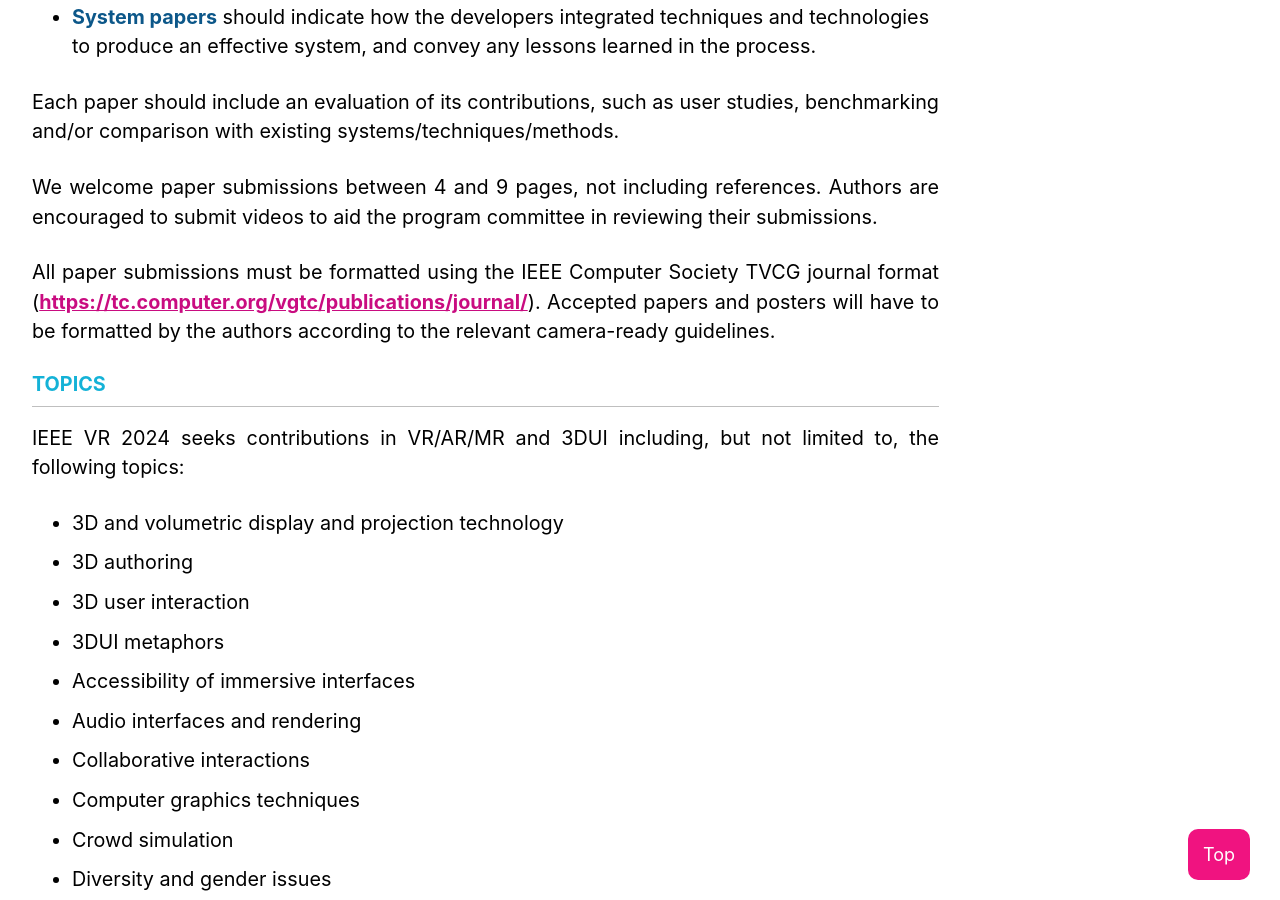
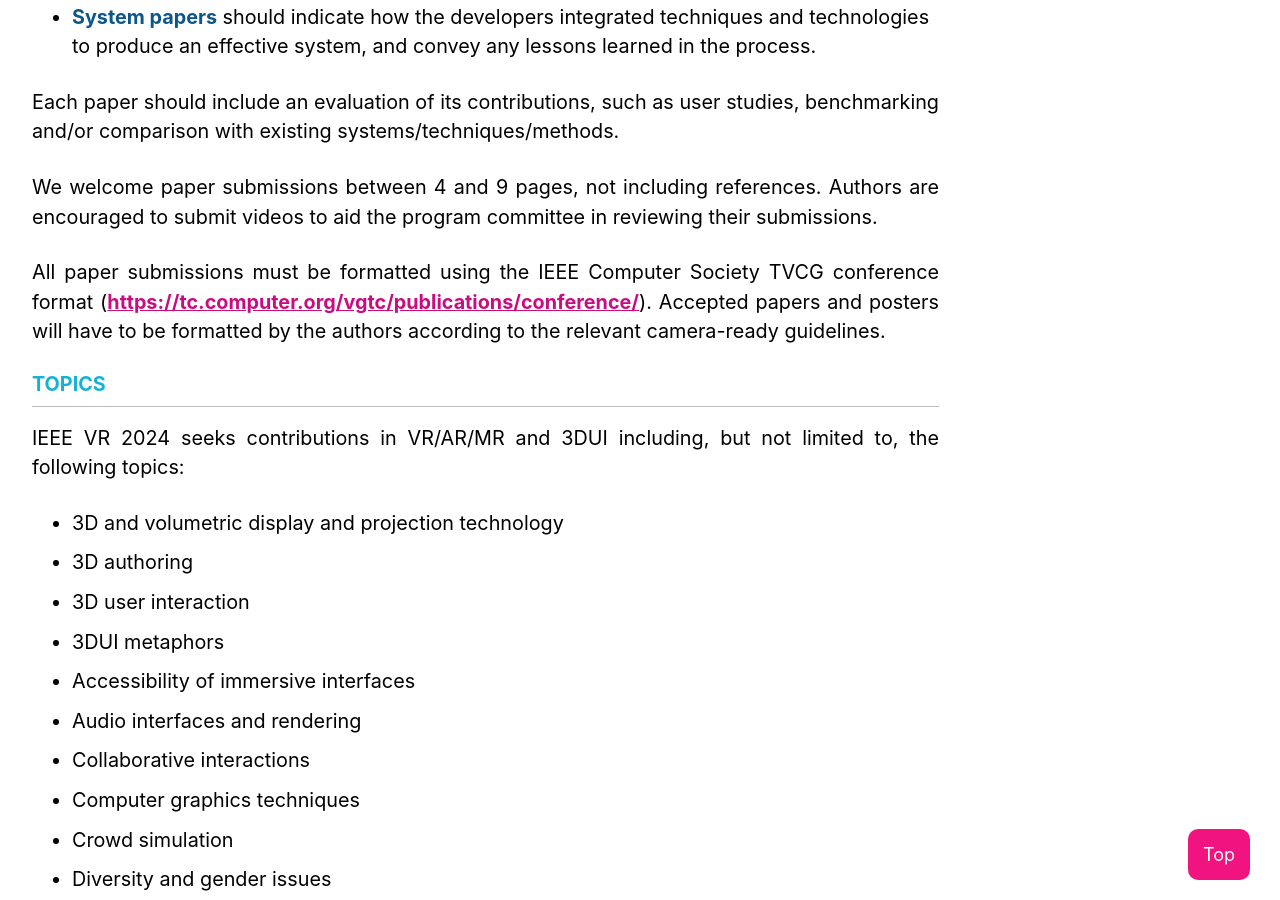
Before and after one commit to ieeevr/2024, a Jekyll site: the page built from contribute/papers/index.md, in a window 1280 px wide and 900 px high, scrolled down 2381 px. Built offline with Jekyll 4.4.1, drawn with Linux system fonts in a browser that asks for light colours; cached includes are drawn as plain includes; nearby versions of some CDN libraries.

Commit message:
Update index.md

```diff
--- a/contribute/papers/index.md
+++ b/contribute/papers/index.md
@@ -74,7 +74,7 @@ title_separator: "|"
         We welcome paper submissions between 4 and 9 pages, not including references. Authors are encouraged to submit videos to aid the program committee in reviewing their submissions.
     </p>
     <p>
-        All paper submissions must be formatted using the IEEE Computer Society TVCG journal format (<a href="https://tc.computer.org/vgtc/publications/journal/" target="_blank">https://tc.computer.org/vgtc/publications/journal/</a>). Accepted papers and posters will have to be formatted by the authors according to the relevant camera-ready guidelines.
+        All paper submissions must be formatted using the IEEE Computer Society TVCG conference format (<a href="https://tc.computer.org/vgtc/publications/conference/" target="_blank">https://tc.computer.org/vgtc/publications/conference/</a>). Accepted papers and posters will have to be formatted by the authors according to the relevant camera-ready guidelines.
     </p>
 
     <h2 id="topics"> Topics </h2>
```
